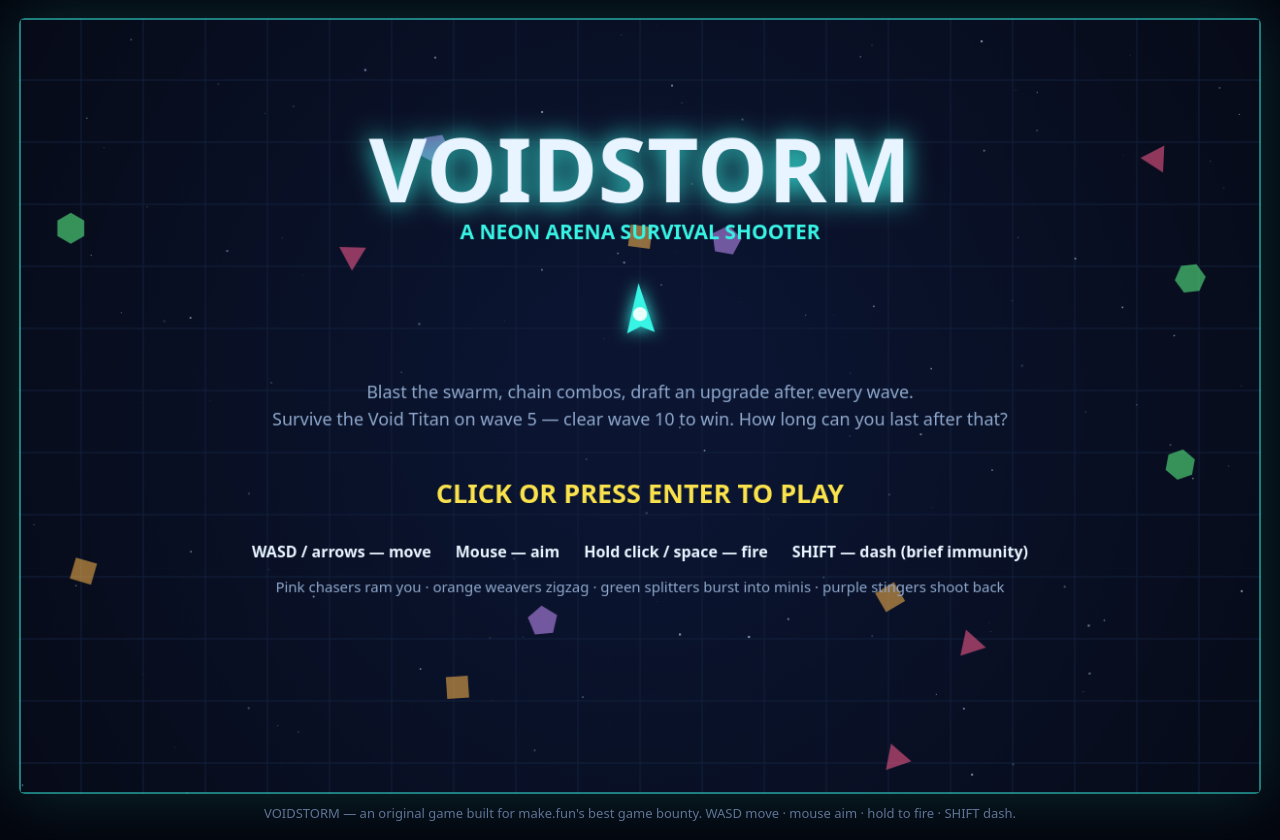
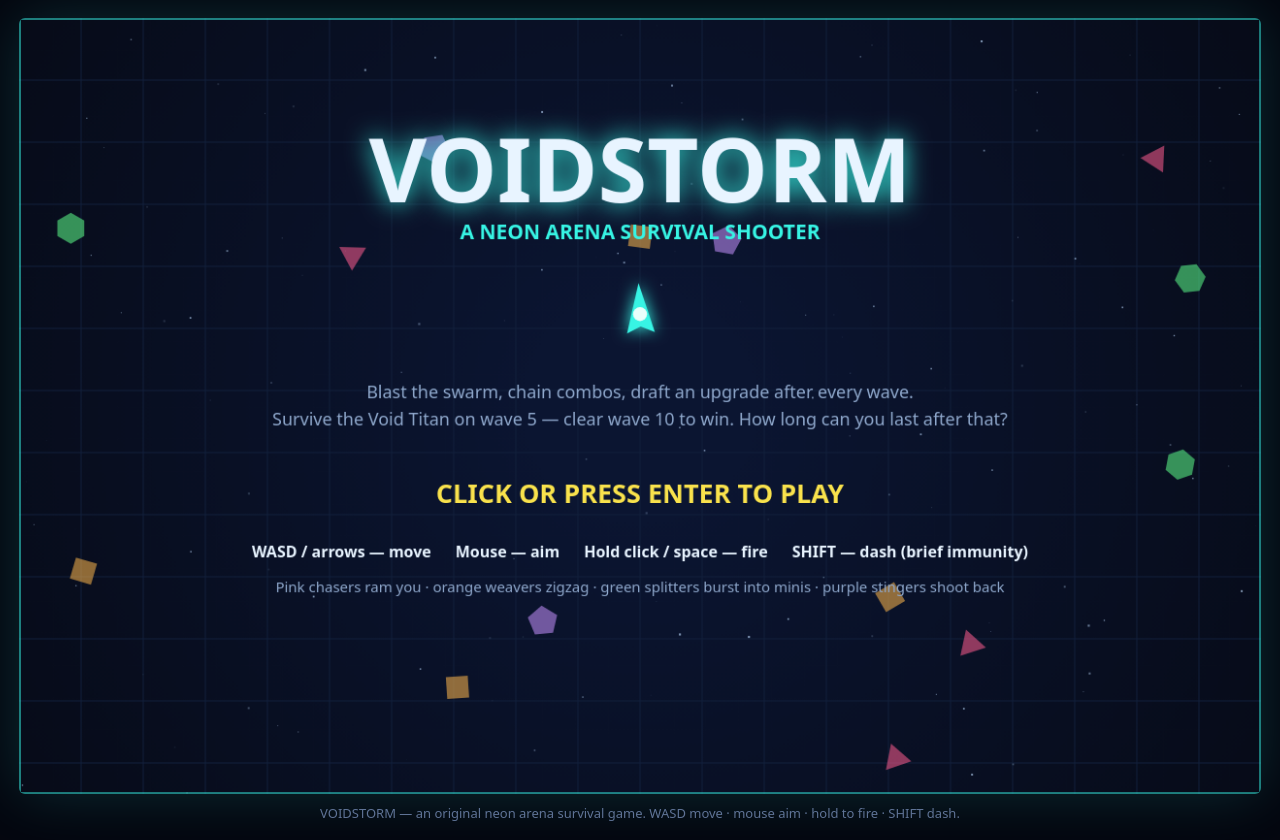
Before and after one commit to kamalmosadegh/voidstorm, a plain HTML site: page game/index.html in a window 1280 px wide. Drawn offline with Linux system fonts and the light colour scheme.

Commit message:
Update game/index.html

```diff
--- a/game/index.html
+++ b/game/index.html
@@ -13,7 +13,7 @@
 </head>
 <body>
 <canvas id="game" width="1280" height="800"></canvas>
-<p>VOIDSTORM — an original game built for make.fun's best game bounty. WASD move · mouse aim · hold to fire · SHIFT dash.</p>
+<p>VOIDSTORM — an original neon arena survival game. WASD move · mouse aim · hold to fire · SHIFT dash.</p>
 <script type="module" src="src/main.js"></script>
 </body>
 </html>
```
